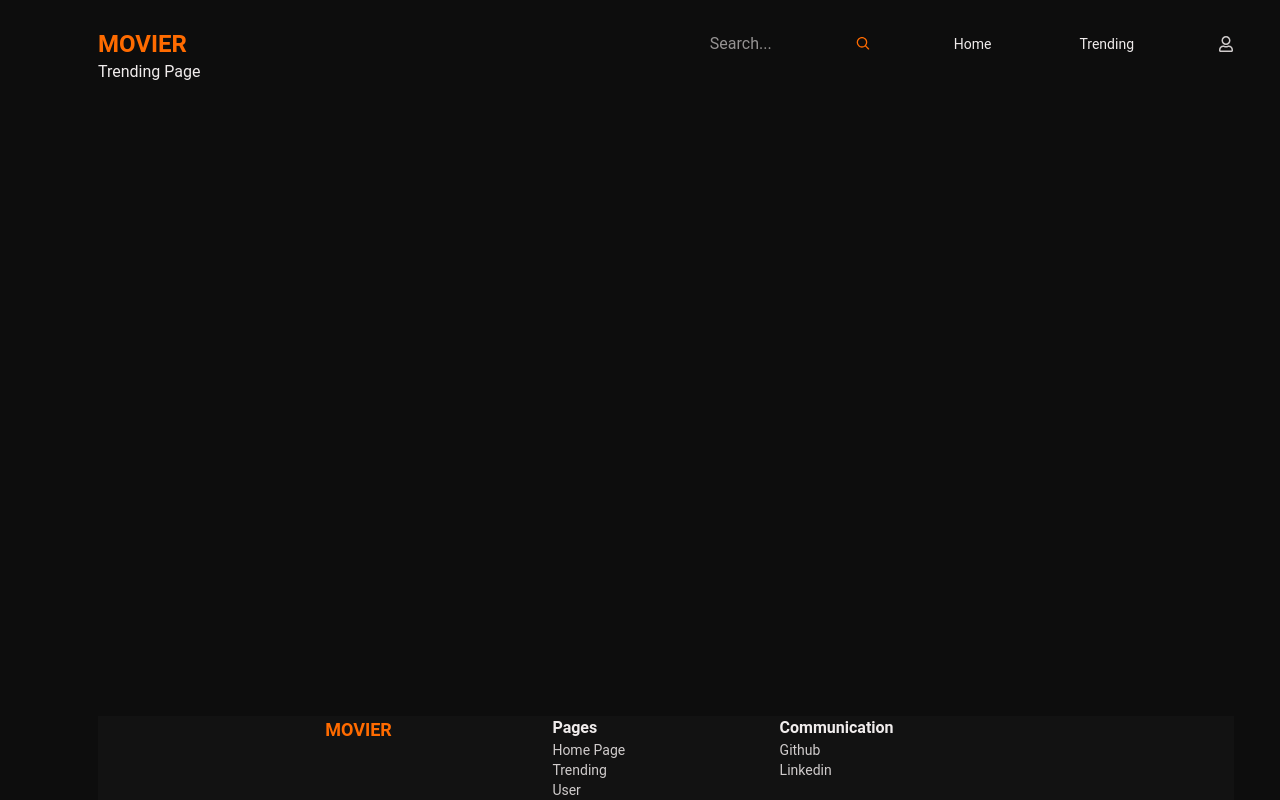
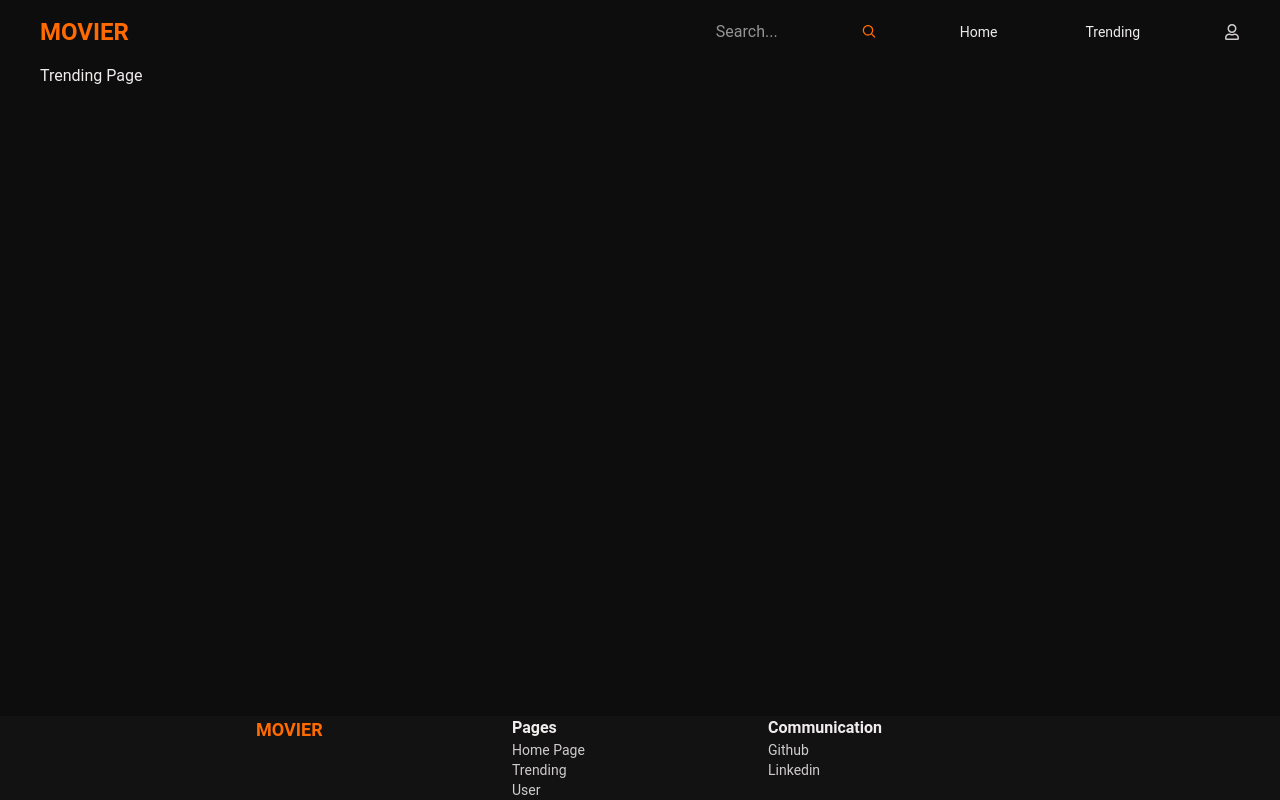
Before and after one commit to alirdurak/movier, a Next.js app: page /trending in a window 1280 px wide. Built offline with nearby package versions, Linux system fonts and the light colour scheme.

Commit message:
layout changes

```diff
--- a/app/globals.css
+++ b/app/globals.css
@@ -9,8 +9,8 @@
 }
 
 html {
-  @apply h-full grid-cols-[20px_auto_12px] grid md:grid-cols-[98px_auto_46px] bg-background-black;
+  @apply h-full   bg-background-black;
 }
 body {
-  @apply h-full col-start-2 relative;
+  @apply h-full   relative;
 }
--- a/app/layout.js
+++ b/app/layout.js
@@ -11,7 +11,7 @@ export default function RootLayout({ children }) {
     <html lang="en">
       <body>
         <Header />
-        {children}
+        <div className="px-10">{children}</div>
         <Footer />
       </body>
     </html>
--- a/components/header/styles.module.css
+++ b/components/header/styles.module.css
@@ -1,5 +1,5 @@
 .header {
-  @apply flex justify-between items-center pt-7 bg-gradient-to-b from-background-black/80 from-30% via-background-black/10 via-90% to-background-black/0 to-100%;
+  @apply flex justify-between items-center py-4 bg-gradient-to-b from-background-black/30 from-30% via-background-black/10 via-90% to-background-black/0 to-100% px-10 m-0;
 }
 .logo {
   @apply hidden  md:block text-orange-light font-bold text-2xl cursor-pointer;
```
